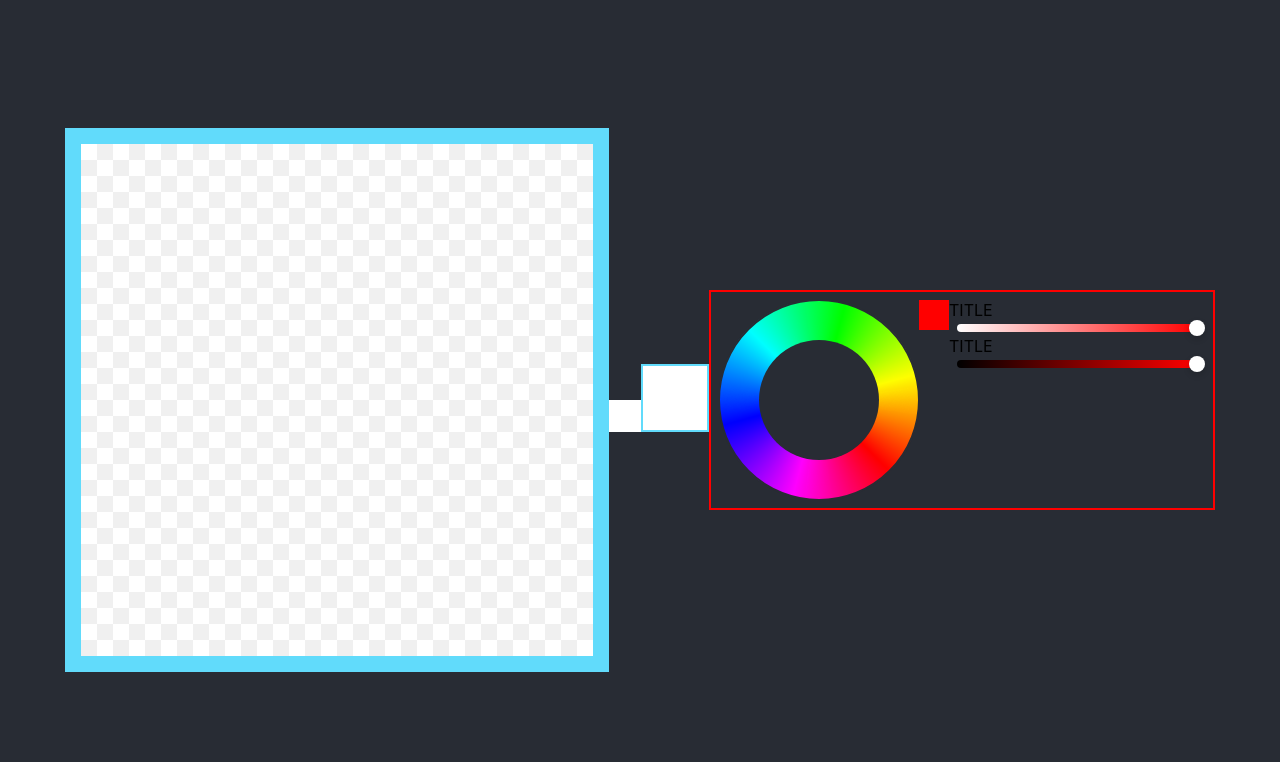
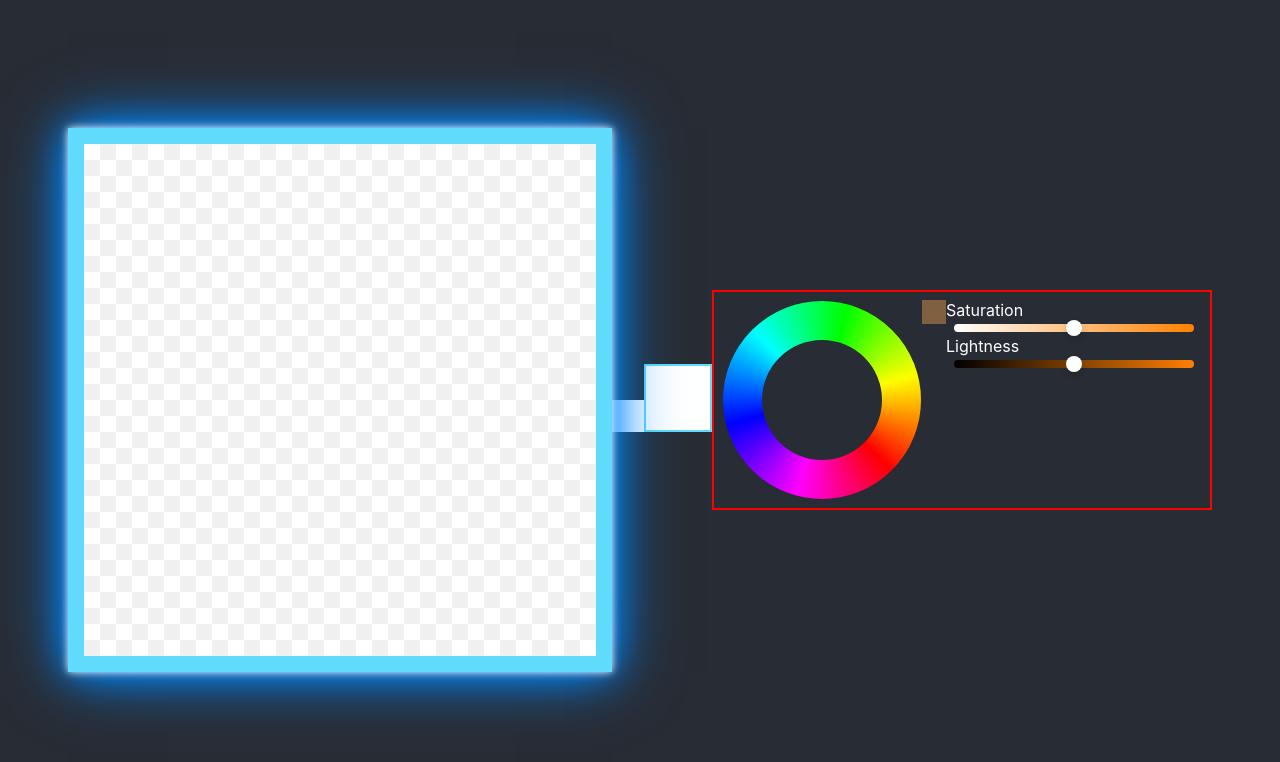
Before and after one commit to jinongun/canvasplay, a React (Create React App) app: page / in a window 1280 px wide. Shown: the top 762 px of the page. Built offline with nearby package versions, Linux system fonts and the light colour scheme.

Commit message:
명도 채도

```diff
--- a/src/App.scss
+++ b/src/App.scss
@@ -8,14 +8,67 @@
   justify-content: center;
 }
 
+:root {
+
+  /* Set neon color */
+  --neon-text-color: #f40;
+  --neon-border-color: #08f;
+}
 
 .canvasWrap{
   width: 512px;
   height: 512px;
   position: relative;
   border: 16px solid #61dbfb;
+  // animation: flicker 1.5s infinite alternate;
+
+  text-shadow:
+            -0.2rem -0.2rem 1rem #fff,
+            0.2rem 0.2rem 1rem #fff,
+            0 0 2rem var(--neon-text-color),
+            0 0 4rem var(--neon-text-color),
+            0 0 6rem var(--neon-text-color),
+            0 0 8rem var(--neon-text-color),
+            0 0 10rem var(--neon-text-color);
+
+        box-shadow:
+            0 0 .5rem #fff,
+            inset 0 0 .5rem #fff,
+            0 0 2rem var(--neon-border-color),
+            inset 0 0 2rem var(--neon-border-color),
+            0 0 4rem var(--neon-border-color),
+            inset 0 0 4rem var(--neon-border-color);
   canvas{
     position: absolute;
     cursor: crosshair;
   }
 }
+
+/* Animate neon flicker */
+@keyframes flicker {
+
+  0%, 19%, 21%, 23%, 25%, 54%, 56%, 100% {
+
+      text-shadow:
+          -0.2rem -0.2rem 1rem #fff,
+          0.2rem 0.2rem 1rem #fff,
+          0 0 2rem var(--neon-text-color),
+          0 0 4rem var(--neon-text-color),
+          0 0 6rem var(--neon-text-color),
+          0 0 8rem var(--neon-text-color),
+          0 0 10rem var(--neon-text-color);
+
+      box-shadow:
+          0 0 .5rem #fff,
+          inset 0 0 .5rem #fff,
+          0 0 2rem var(--neon-border-color),
+          inset 0 0 2rem var(--neon-border-color),
+          0 0 4rem var(--neon-border-color),
+          inset 0 0 4rem var(--neon-border-color);
+  }
+
+  20%, 24%, 55% {
+      text-shadow: none;
+      box-shadow: none;
+  }
+}
--- a/src/components/ColorPicker/ColorPicker.scss
+++ b/src/components/ColorPicker/ColorPicker.scss
@@ -53,6 +53,10 @@
 
 // }
 
+.title{
+  color: white;
+  margin: 0;
+}
 .ColorRangeBar{
   width: 240px;
   position: relative;
--- a/src/components/ColorPicker/ColorPicker.tsx
+++ b/src/components/ColorPicker/ColorPicker.tsx
@@ -6,7 +6,11 @@ export default function ColorPicker(props:any){
 
   const colorPicker = React.useRef<any>(null);
   const [rgb , setRgb] = React.useState<any>({r:255,g:0,b:0});
-  const [selected, setSelected] = React.useState<any>('rgb(255,0,0)');
+  const [ lightness, setLightness ] = React.useState(0.5);
+  const [ saturation, setSaturation] = React.useState(0.5);
+  const [baseColor, setBaseColor] = React.useState<any>({r:255,g:128,b:0});
+  const [resultColor, setResultColor] = React.useState<any>(baseColor);
+
   React.useEffect(()=>{
     const canvas = colorPicker.current;
     const ctx = canvas.getContext('2d');
@@ -17,6 +21,31 @@ export default function ColorPicker(props:any){
     let sy = center_y;
     colorGenerate(center_x,center_y,sx,sy);
   },[]);
+
+  React.useEffect(()=>{
+    let answer = {...baseColor};
+    const gap = {
+      r: 255 - baseColor.r,
+      g: 255 - baseColor.g,
+      b: 255 - baseColor.b,
+    };
+
+    //채도 적용
+    answer ={
+      r: answer.r + (1 - saturation) * gap.r,
+      g: answer.g + ( 1 - saturation) * gap.g,
+      b: answer.b + (1 - saturation) * gap.b
+    }
+
+    //명도 적용
+    answer = {
+      r: answer.r * (lightness),
+      g: answer.g * (lightness),
+      b: answer.b * (lightness)
+    }
+    setResultColor(answer);
+
+  },[lightness,saturation, baseColor]);
 
   function colorGenerate(center_x:number, center_y:number, sx:number, sy:number){
     const canvas = colorPicker.current;
@@ -49,41 +78,49 @@ export default function ColorPicker(props:any){
     y = e.nativeEvent.pageY - canvas.offsetTop,
     pixel = canvas.getContext("2d").getImageData(x, y, 1, 1).data,
     pixelColor = "rgb(" + pixel[0] + ", " + pixel[1]+", "+ pixel[2]+ ")";
-    setRgb({
+    setBaseColor({
       r: pixel[0],
       g: pixel[1],
       b: pixel[2],
     })
     console.log(pixelColor);
-    setSelected(pixelColor);
+    // setResultColor({
+    //   r: pixel[0],
+    //   g: pixel[1],
+    //   b: pixel[2],
+    // });
   }
+
   return (
     <div className="ColorPicker">
       <canvas onMouseDown={selectColor} ref={colorPicker} width={200} height={200} />
-      <div style={{background: `rgb(${rgb.r},${rgb.g}, ${rgb.b})`, width: 30, height: 30}} />
+      <div style={{ color: 'red',fontSize: '10px',background: `rgb(${resultColor.r},${resultColor.g}, ${resultColor.b})`, width: 24, height: 24}} >
+      </div>
       <div>
-        <ColorRangeBar start={'rgb(255,255,255)'} selected={selected} setSelected={setSelected} />
-        <ColorRangeBar start={'rgb(0,0,0)'} selected={selected} setSelected={setSelected} />
-
+        <ColorRangeBar title="Saturation" setValue={setSaturation} value={saturation} start={`rgb(255,255,255)`} end={`rgb(${baseColor.r},${baseColor.g},${baseColor.b})`} />
+        <ColorRangeBar title="Lightness" setValue={setLightness} value={lightness} start={`rgb(0,0,0)`} end={`rgb(${baseColor.r},${baseColor.g},${baseColor.b})`}/>
       </div>
     </div>
   )
 }
 
+
+
+
 function ColorRangeBar(props:any){
-
+  const { setValue } = props;
   function handleChange(e:any){
-    console.log(props.selected);
-    console.log(~~(e.target.value * 255));
-    props.setSelected(`rgb(255,${255-~~(e.target.value * 255)},${255-~~(e.target.value * 255)})`)
-
+    const val = Number(Number(e.target.value).toFixed(2));
+    setValue(val);
   }
   return (
     <>
-    <p style={{margin: 0}}>TITLE</p>
+    <p className="title">
+      {props.title || 'default'}
+    </p>
     <div className="ColorRangeBar">
-        <span className="bar"  style={{background: `linear-gradient(to right, ${props.start} 0%, ${props.selected} 100%)`}} />
-        <input type="range" defaultValue={1} min={0} max={1} step="any" onChange={handleChange} />
+        <span className="bar"  style={{background: `linear-gradient(to right, ${props.start} 0%, ${props.end} 100%)`}} />
+        <input type="range" defaultValue={1} value={props.value} min={0} max={1} step="any" onChange={handleChange} />
     </div>
     </>
   )
```
